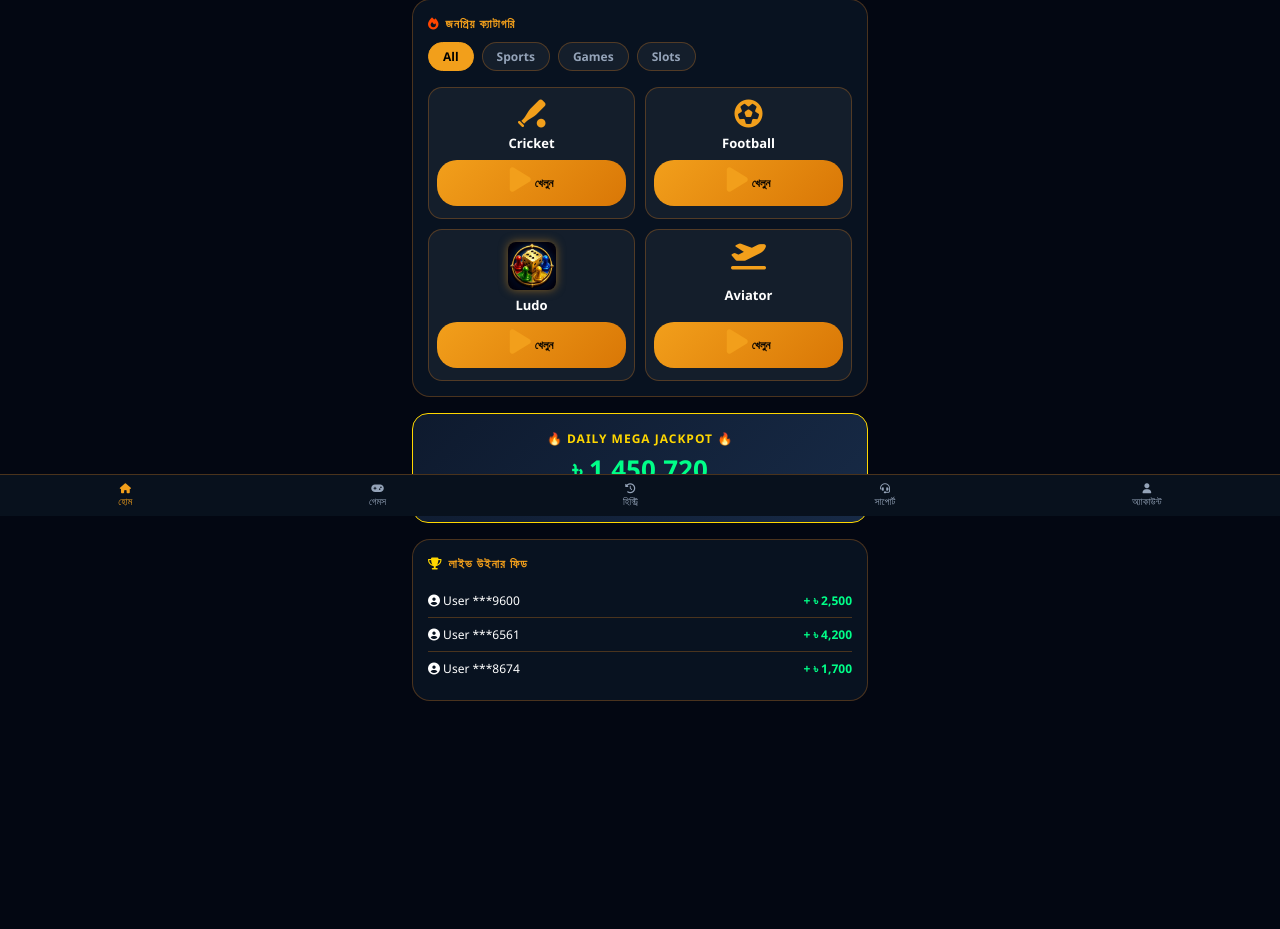
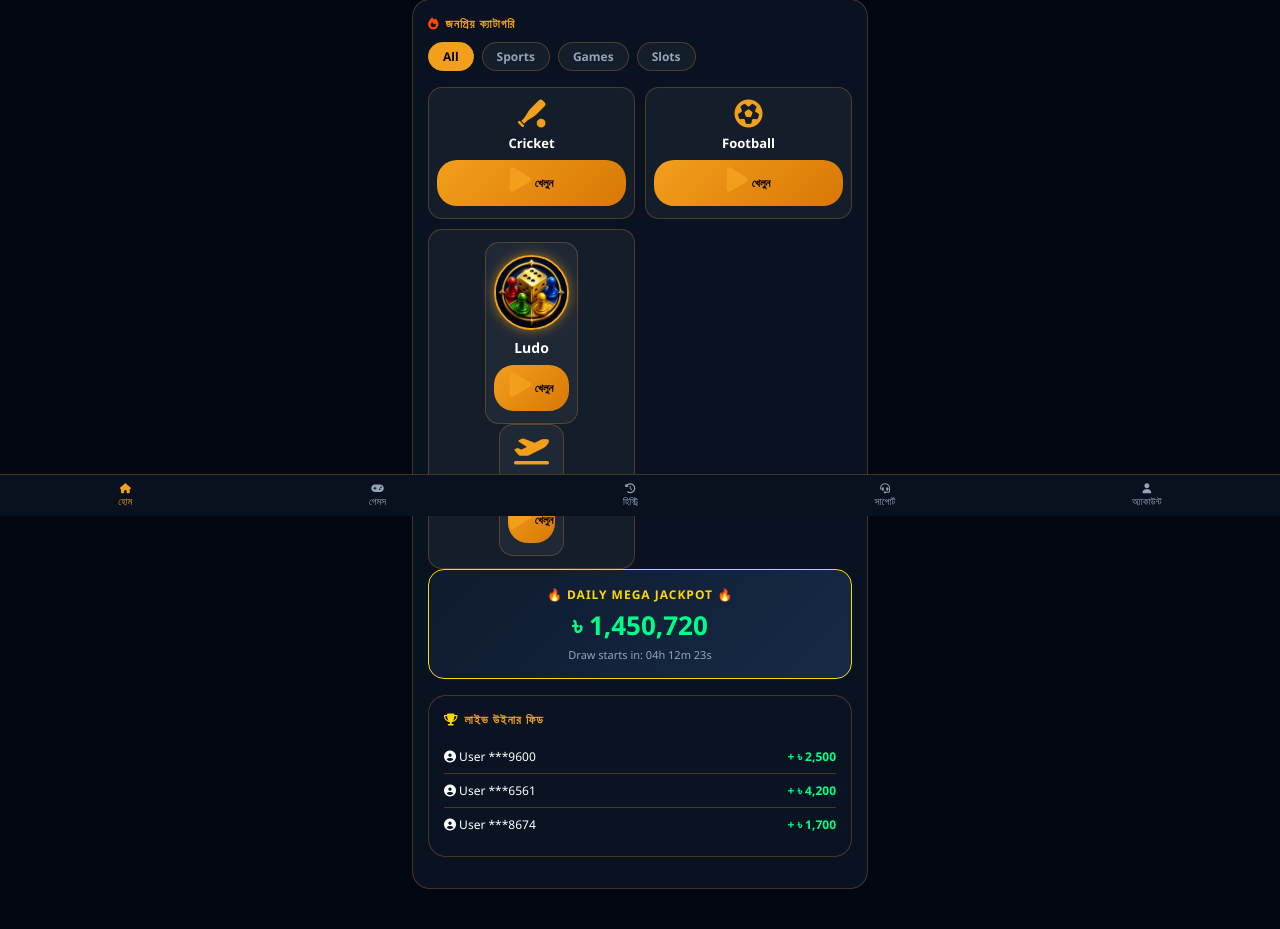
Before and after one commit to nishankazi514-cell/Bdxbet, a Flask app: page / in a window 1280 px wide. Shown: the part 284-1213 px from the top of the page. Before the commit the page ends 985 px from the top, so only its background shows below. Run offline with Flask 3, Linux system fonts and the light colour scheme; the visitor is signed in with stand-in values (Sample User, id 1); data comes from the database, SQL or seed files in the repository; some libraries are stand-ins or nearby versions.

Commit message:
Update index.html

```diff
--- a/templates/index.html
+++ b/templates/index.html
@@ -162,10 +162,11 @@ body {
       <div class="game-card" data-category="sports"><i class="fa-solid fa-baseball-bat-ball"></i><div class="game-title">Cricket</div><button class="play-btn" onclick="startPlayGame('Cricket',10)"><i class="fa-solid fa-play"></i> <span data-i18n="play">খেলুন</span></button></div>
       <div class="game-card" data-category="sports"><i class="fa-solid fa-futbol"></i><div class="game-title">Football</div><button class="play-btn" onclick="startPlayGame('Football',10)"><i class="fa-solid fa-play"></i> <span data-i18n="play">খেলুন</span></button></div>
       <div class="game-card" data-category="slots">
-  <img src="/static/Canva AI Image Sep 23, 2026, 11_00_45 PM_20260923_230112_0000.jpg" alt="Ludo" style="width: 48px; height: 48px; object-fit: contain; margin-bottom: 6px; border-radius: 8px; filter: drop-shadow(0 0 5px rgba(242,159,27,0.5));">
-  <div class="game-title">Ludo</div>
+  <div class="game-card" data-category="slots">
+  <img src="/static/Canva AI Image Sep 23, 2026, 11_00_45 PM_20260923_230112_0000.jpg" alt="Ludo" style="width: 75px; height: 75px; object-fit: cover; border-radius: 50%; border: 2px solid var(--gold); box-shadow: 0 0 12px rgba(242, 159, 27, 0.6); margin-bottom: 8px;">
+  <div class="game-title" style="font-size: 14px; font-weight: 900; color: #fff;">Ludo</div>
   <button class="play-btn" onclick="startPlayGame('Ludo',10)"><i class="fa-solid fa-play"></i> <span data-i18n="play">খেলুন</span></button>
-      </div>
+  </div>
       <div class="game-card" data-category="betting"><i class="fa-solid fa-plane-departure"></i><div class="game-title">Aviator</div><button class="play-btn" onclick="startPlayGame('Aviator',10)"><i class="fa-solid fa-play"></i> <span data-i18n="play">খেলুন</span></button></div>
     </div>
   </div>
```
